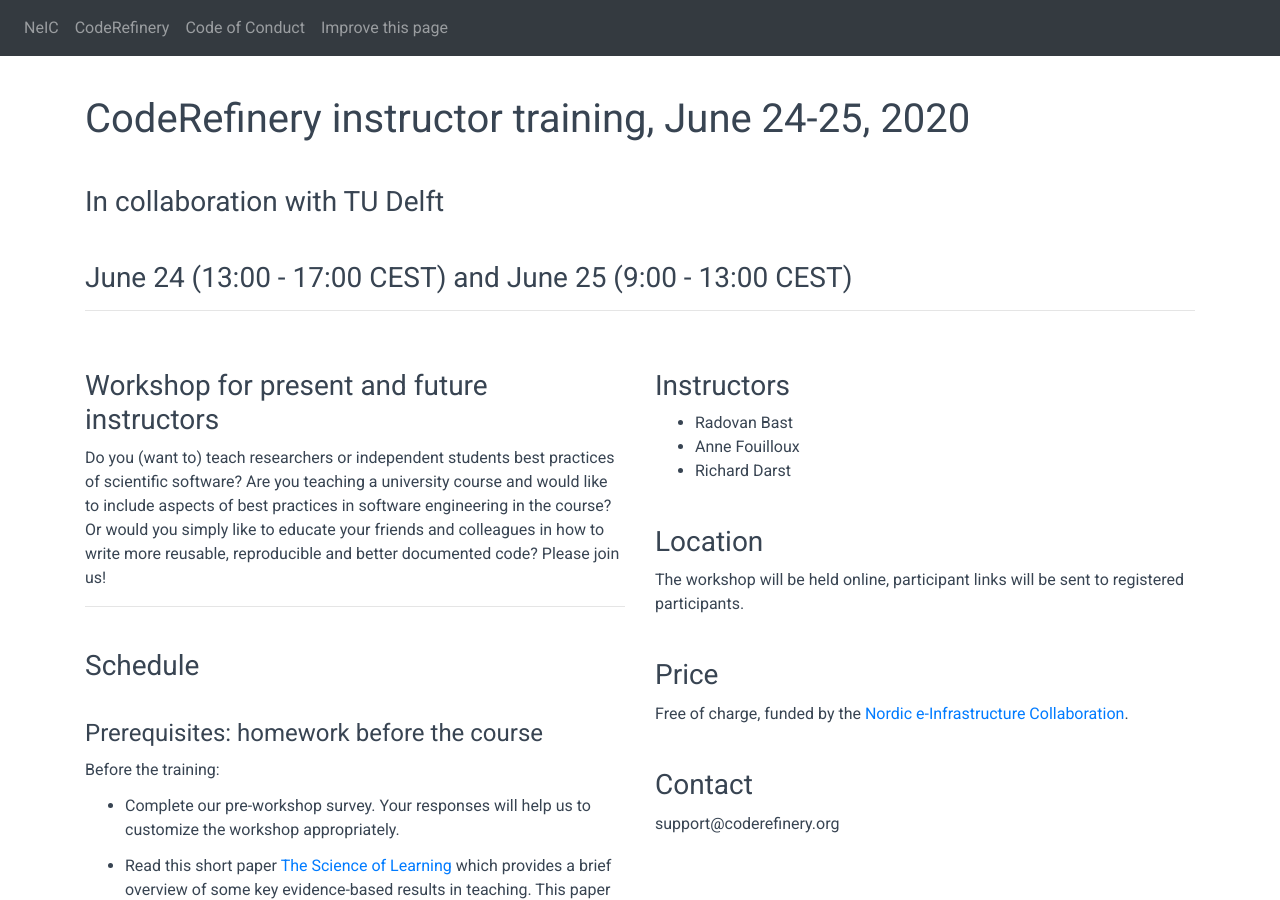
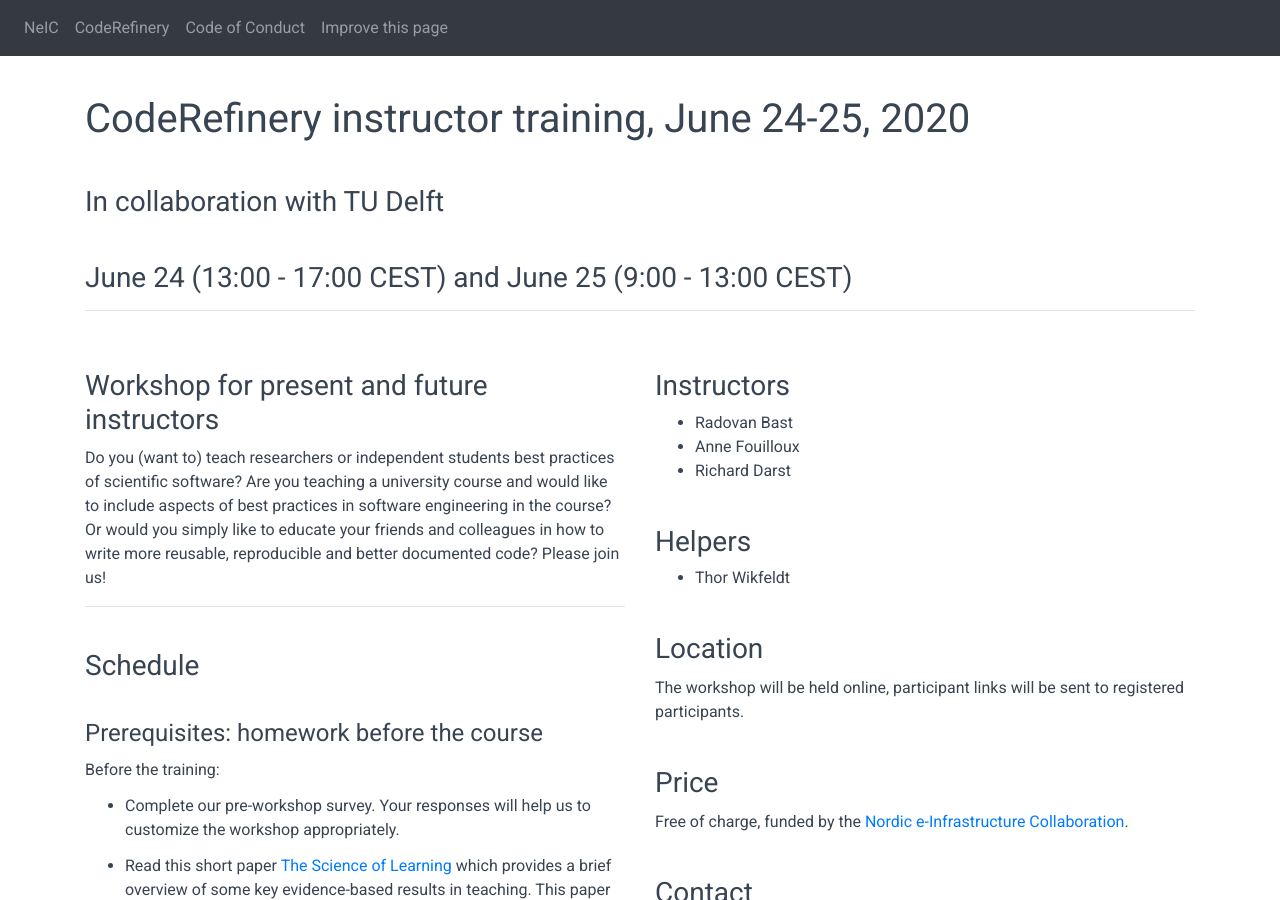
Before and after one commit to simon-ichec/2020-11-02-instructor-training, a Jekyll site: the page built from index.md, in a window 1280 px wide and 900 px high. Built offline with Jekyll 4.4.1, drawn with Linux system fonts in a browser that asks for light colours; comment, search, counter and statistics services are not loaded.

Commit message:
adding helpers to page

```diff
--- a/right_column.md
+++ b/right_column.md
@@ -6,6 +6,11 @@
 - Radovan Bast
 - Anne Fouilloux
 - Richard Darst
+
+
+### Helpers
+
+- Thor Wikfeldt
 
 
 ### Location
```
